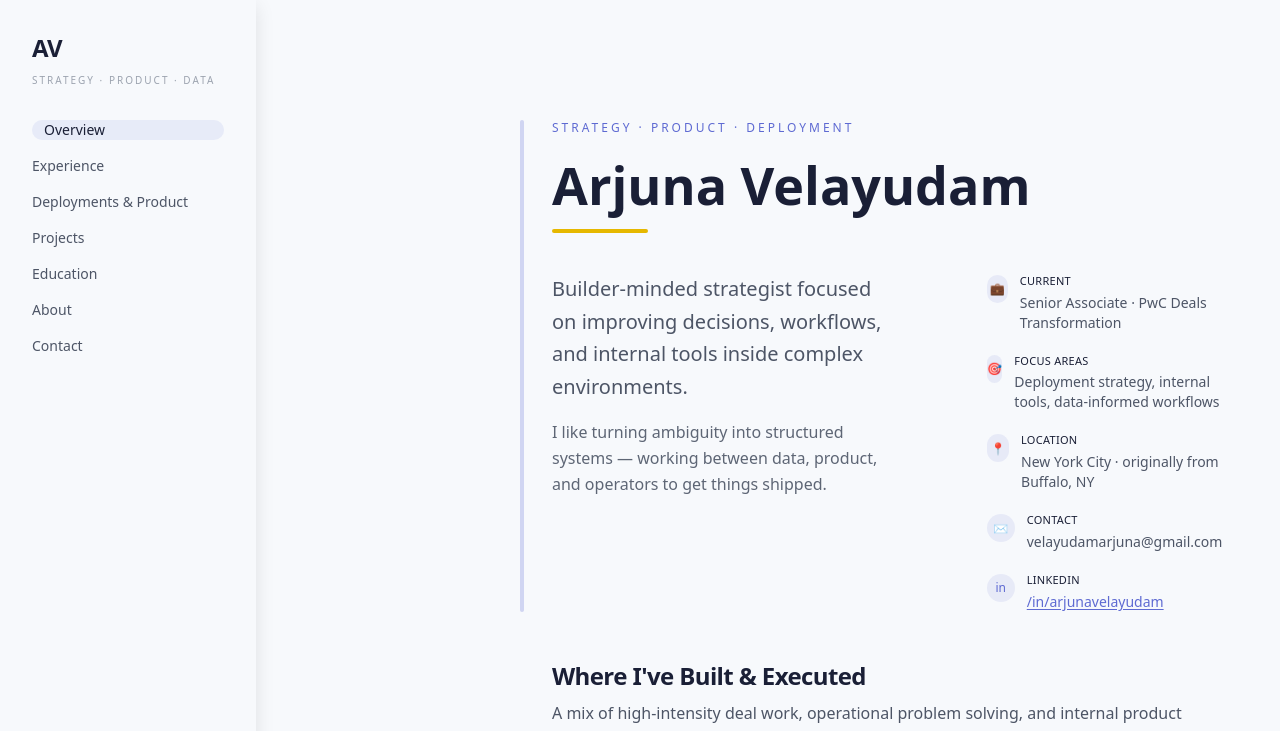
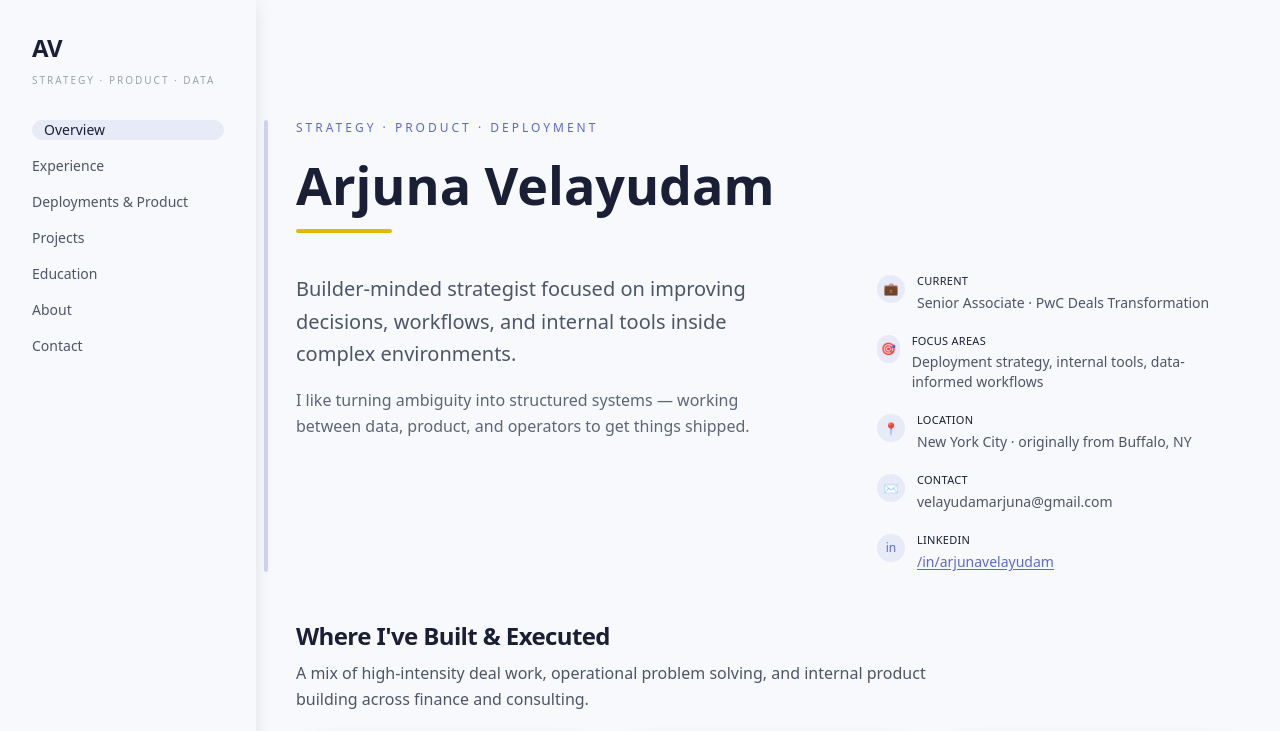
Before and after one commit to avelayud/my-portfolio, a Next.js app: page / in a window 1280 px wide. Shown: the top 731 px of the page. Built offline with nearby package versions, Linux system fonts and the light colour scheme.

Commit message:
Remove individual spacing on pages

```diff
--- a/app/about/page.tsx
+++ b/app/about/page.tsx
@@ -39,7 +39,7 @@ const visitedCountryData = [
 export default function AboutPage() {
   return (
     <div className="flex">
-      <main className="ml-64 w-full min-h-screen bg-background px-10 py-12">
+      <main>
         {/* Header Section */}
         <section className="max-w-5xl mx-auto mb-12">
           <h1 className="text-4xl font-semibold text-text-primary mb-4">About Me</h1>
--- a/app/education/page.tsx
+++ b/app/education/page.tsx
@@ -205,7 +205,7 @@ export default function EducationPage() {
   };
 
   return (
-    <main className="min-h-screen bg-background flex">
+    <main>
       <div className="flex-1 md:ml-64 ml-0 pt-14 md:pt-0">
         {/* HERO: vertical list, tall section */}
         <section id="top" className="edu-hero-section">
--- a/app/page.tsx
+++ b/app/page.tsx
@@ -1,13 +1,11 @@
+// app/page.tsx
+
 export default function Home() {
   return (
-    <main className="min-h-screen bg-background flex">
-
-      {/* MAIN CONTENT */}
-      <div className="flex-1 md:ml-64 ml-0 pt-14 md:pt-0">
+    <>
       {/* HERO + SNAPSHOT */}
       <section id="top" className="section-container pt-20 pb-12">
         <div className="relative">
-
           {/* Faint blue accent bar (desktop only) */}
           <div className="hidden md:block absolute -left-8 top-0 h-full w-1 rounded-full bg-brand-secondary/25" />
 
@@ -48,7 +46,6 @@ export default function Home() {
 
               {/* RIGHT — snapshot with icons */}
               <div className="space-y-5">
-
                 <div className="snapshot-row">
                   <div className="snapshot-icon">💼</div>
                   <div>
@@ -103,7 +100,6 @@ export default function Home() {
                     </a>
                   </div>
                 </div>
-
               </div>
             </div>
           </div>
@@ -279,7 +275,6 @@ export default function Home() {
           </div>
         </div>
       </section>
-      </div>
-    </main>
+    </>
   );
 }
--- a/app/projects/page.tsx
+++ b/app/projects/page.tsx
@@ -6,7 +6,7 @@ const projects = [
 
 export default function Projects() {
   return (
-    <main className="p-8 max-w-3xl mx-auto">
+    <main>
       <h1 className="text-3xl font-bold mb-6">Projects</h1>
       <ul className="space-y-4">
         {projects.map((p) => (
```
Lines whose indentation alone changed are shown as unchanged.
